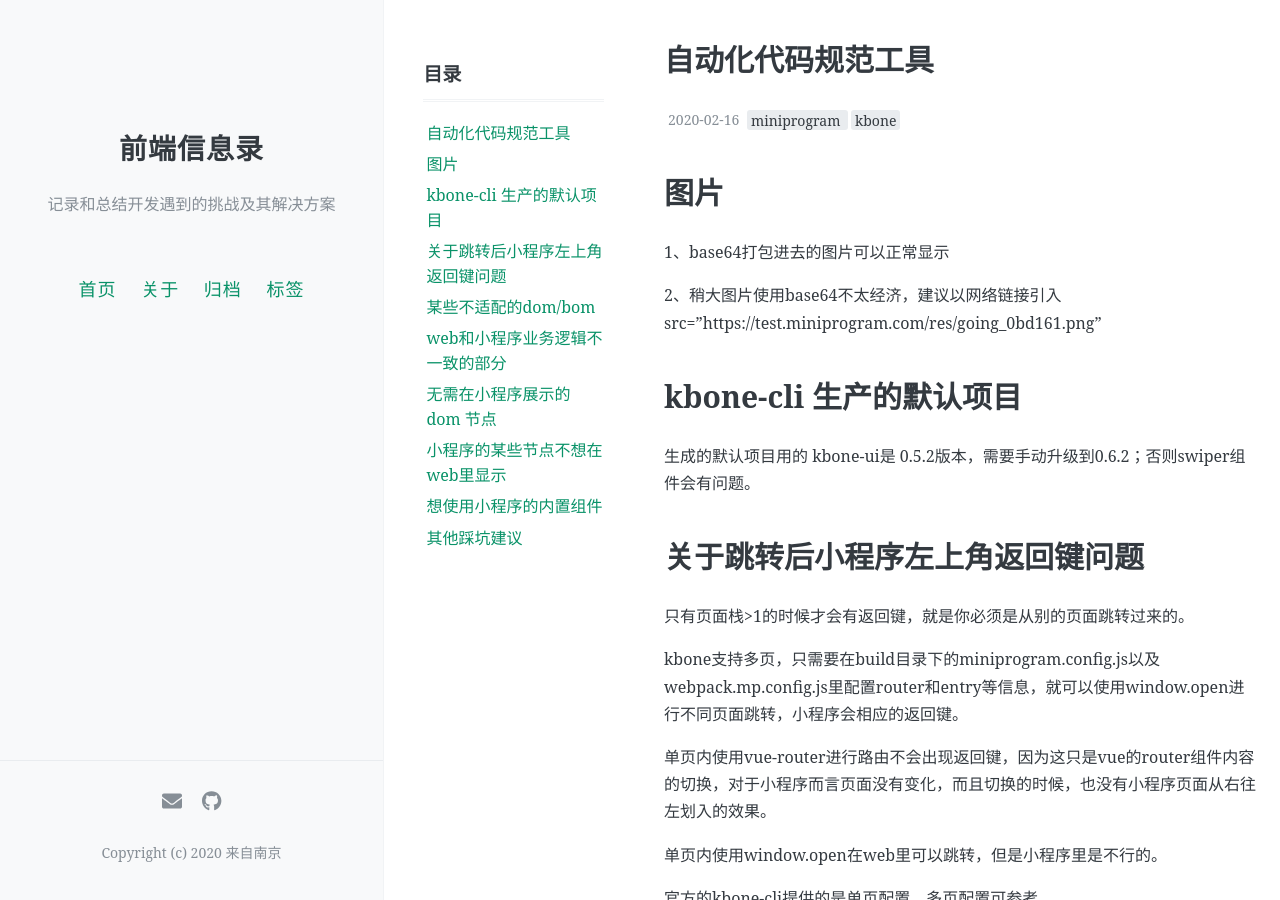
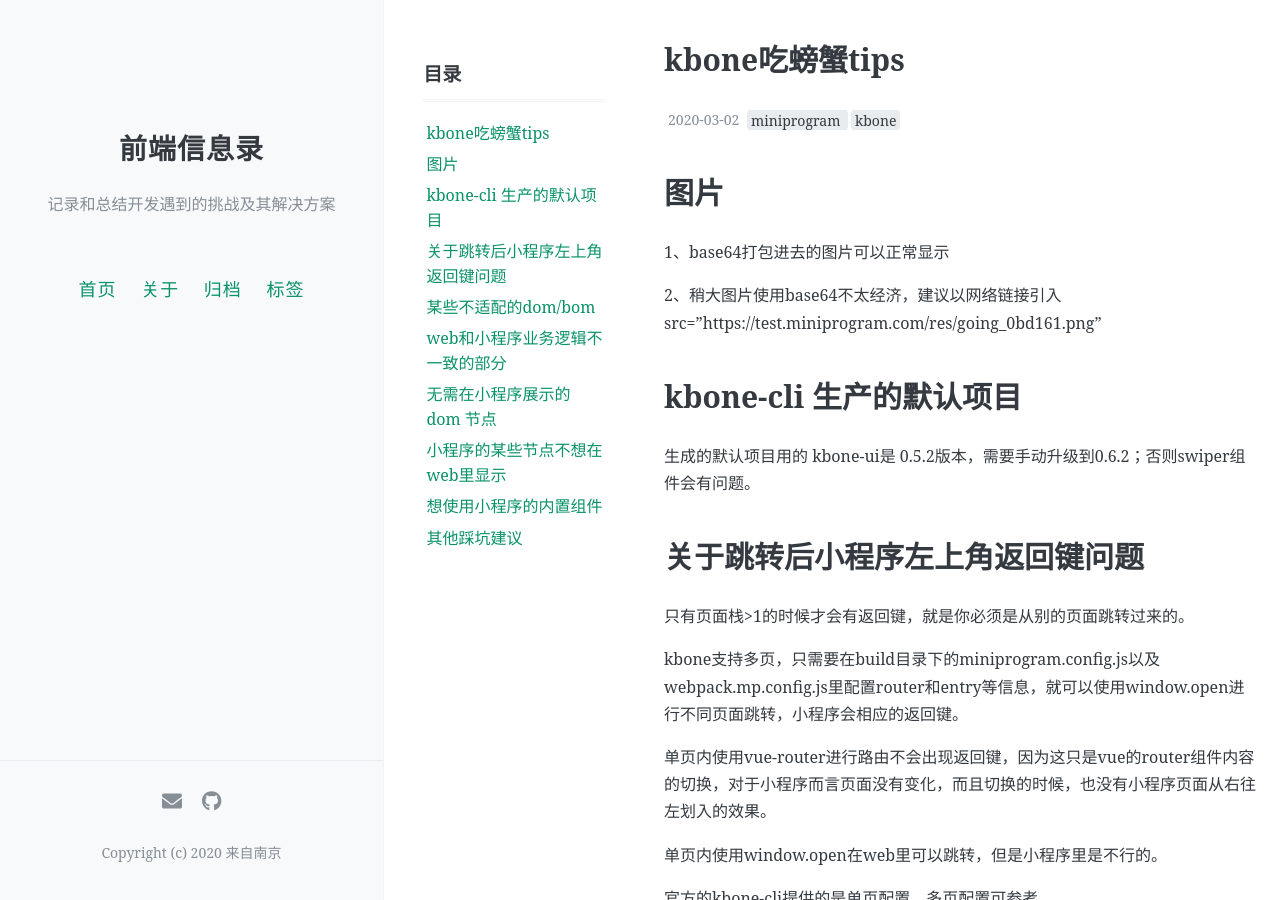
Before and after one commit to Susy123/susy123.github.io, a Jekyll site: the page built from _posts/2020-03-02-kbone.md, in a window 1280 px wide and 900 px high. Built offline with Jekyll 4.4.1, drawn with Linux system fonts in a browser that asks for light colours; comment, search, counter and statistics services are not loaded.

Commit message:
add post

```diff
--- a/_posts/2020-03-02-kbone.md
+++ b/_posts/2020-03-02-kbone.md
@@ -1,7 +1,7 @@
 ---
 layout: post
-title: 自动化代码规范工具
-date: 2020-02-16
+title: kbone吃螃蟹tips
+date: 2020-03-02
 Author: Susy123
 tags: [miniprogram, kbone]
 comments: true
```
